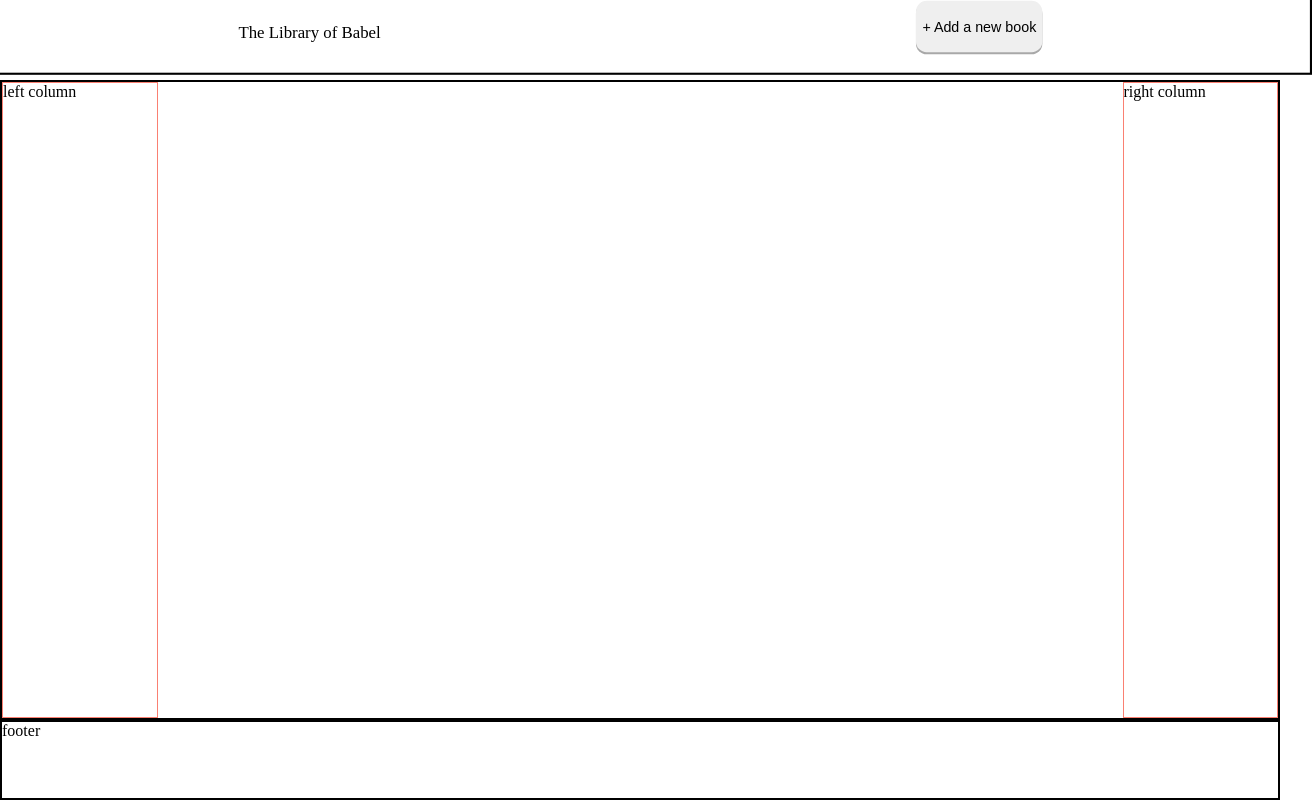
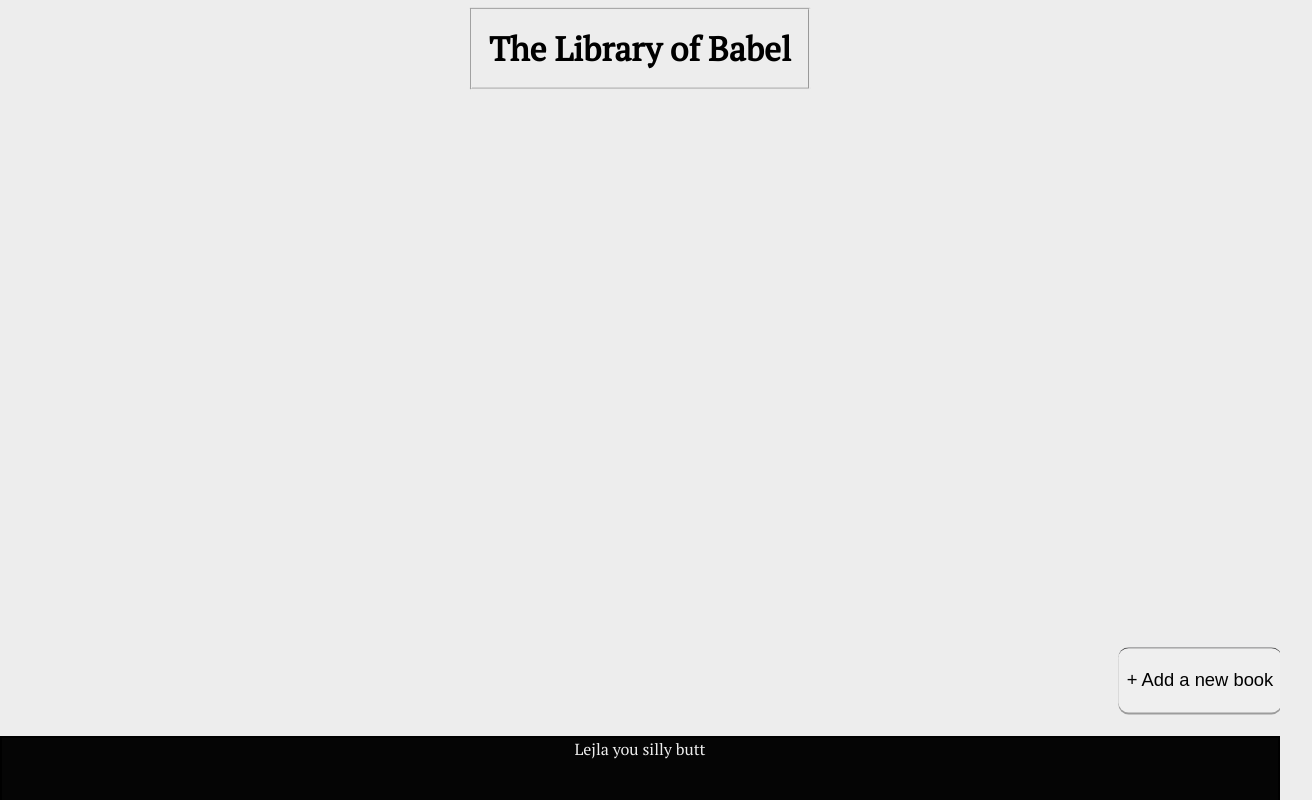
Before and after one commit to Volkney/library, a plain HTML site: page index.html in a window 1280 px wide. Shown: the whole page, 1312 px wide, since content can reach past the window. Drawn offline with Linux system fonts and the light colour scheme.

Commit message:
removed borders from all elements

```diff
--- a/css/stylo.css
+++ b/css/stylo.css
@@ -1,30 +1,47 @@
 * {
     box-sizing: border-box;
     --width-box: 100px;
+    /* CSS HSL */
+    --white: hsla(0, 0%, 100%, 1);
+    --silver: hsla(0, 0%, 73%, 1);
+    --davys-gray: hsla(240, 1%, 30%, 1);
+    --black: hsla(0, 0%, 2%, 1);
+    --antiflash-white: hsla(0, 0%, 93%, 1);
+    --light-coral: #F1676Dff;
+    --carolina-blue: #84B8D2ff;
   }
   body, html {
     height: 100vh;
     width: 100vw;
     margin: 0;
     padding: 0;
+    background-color: var(--antiflash-white);
+    font-family: 'PT Serif', sans-serif;
+    overflow: hidden;
   }
   #overlay {
     position: fixed;
     top: 0;
     left: 0;
+    margin: 0;
+    padding: 0;
     width: 100%;
     height: 100%;
     background-color: rgba(0, 0, 0, 0.5); /* semi-transparent black color */
     z-index: 1; /* ensure the overlay appears on top of everything else */
     display: none; /* hide the overlay by default */
+
   }
 
-  header{height: 10vh; width: 100vw;}
+  header{height: 10vh; width: 100vw; margin: 0;}
   main{height: 80vh; width: 100vw;}
   footer{height: 10vh; width: 100vw;}
 
-  header, footer, main {
+ footer{
     border: 2px solid black;
+    background-color: var(--black);
+    color: var(--antiflash-white);
+    text-align: center;
   }
 
   header {
@@ -32,15 +49,29 @@
     justify-content: space-around;
     align-items: center;
     transform: translateY(-.45em) scale(1.05);
+    margin-top: 1rem;
+
+
+  }
+  .library-header{
+    font-size: 2rem;
+    font-weight: bold;
+    border: 2px groove var(--antiflash-white);
+    padding: 1rem;
   }
 
   #add-book{
     transform: translateY(-.45em) scale(1.02);
     position: relative;
-    height: 3rem;
+    height: 4rem;
+    width: 10rem;
     border-radius: 10px;
     border: none;
-    box-shadow:  0px 2px 0.1px rgba(0, 0, 0, 0.34)
+    box-shadow:  0px 2px 0.1px rgba(0, 0, 0, 0.34);
+    border-top: 1px groove var(--davys-gray);
+    margin-top: auto;
+    margin-bottom: 1rem;
+    font-size: large;
   }
 
   #add-book:active{
@@ -77,7 +108,7 @@
 
   .left-column {
     grid-column: 1 / 2;
-    border: 1px solid salmon;
+
   }
 
   .center-grid {
@@ -92,7 +123,9 @@
 
   .right-column {
     grid-column: 3 / 4;
-    border: 1px solid salmon;
+    display: flex;
+    flex-direction: column;
+    align-items: center;
   }
 
 
@@ -112,7 +145,7 @@
   display: flex;
   justify-content: center;
   align-items: center;
-  background-color: hsla(0, 0%, 99%, 1);
+  background-color: var(--white);
   width: 25rem;
   border-radius: 20px;
   box-shadow:  0 2.8px 2.2px rgba(0, 0, 0, 0.034),
@@ -122,7 +155,9 @@
     left: 50px;
   }
 
-
+  .form-container{
+    padding: 200px;
+  }
 
   .book5 {
     grid-column: 2 / 3;
@@ -173,7 +208,7 @@
     left: 0;
     right: 0;
     bottom: 0px;
-    background: #fff;
+    background: var(--light-coral);
     transition: .4s;
     border-radius: 30px;
     border: 1px solid #ccc;
@@ -188,13 +223,13 @@
     left: 1.2px;
     top: 0;
     bottom: 0;
-    background-color: white;
+    background-color: var(--antiflash-white);
     box-shadow: 0 2px 5px #999999;
     transition: .4s;
    }
 
    input:checked + .slider {
-    background-color: #5fdd54;
+    background-color: var(--carolina-blue);
     border: 1px solid transparent;
    }
 
--- a/index.html
+++ b/index.html
@@ -5,18 +5,20 @@
   <meta http-equiv="X-UA-Compatible" content="IE=edge">
   <meta name="viewport" content="width=device-width, initial-scale=1.0">
   <link rel="stylesheet" href="./css/stylo.css">
-
+  <link rel="preconnect" href="https://fonts.googleapis.com">
+    <link rel="preconnect" href="https://fonts.gstatic.com" crossorigin>
+    <link href="https://fonts.googleapis.com/css2?family=PT+Serif&display=swap" rel="stylesheet">
   <title>Document</title>
 </head>
 <body>
     <div id="overlay"></div>
         <header>
-            <div>The Library of Babel</div>
-            <button id="add-book">+ Add a new book</button>
+            <div class="library-header">The Library of Babel</div>
+
         </header>
         <main>
             <div class="left-column">
-                <div>left column</div>
+                <div></div>
             </div>
             <div class="center-grid">
 
@@ -41,12 +43,13 @@
             </div>
 
             <div class="right-column">
-                <div>right column</div>
+                <div></div>
+                <button id="add-book">+ Add a new book</button>
             </div>
         </main>
 
         <footer>
-            footer
+            Lejla you silly butt
         </footer>
 
   <script src="logic.js"></script>
```
